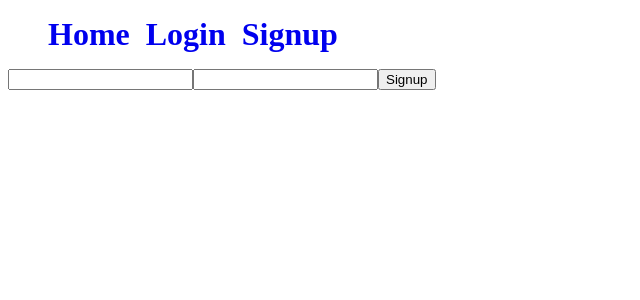
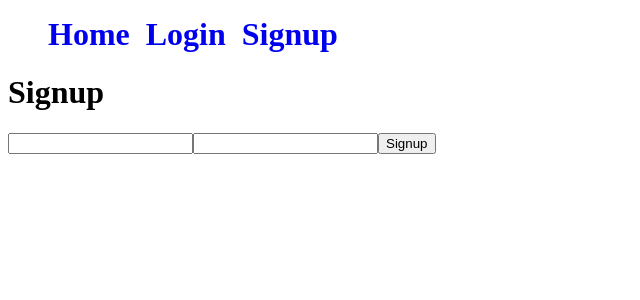
Before and after one commit to Tomislav-Busic/mern-crud, a React (Create React App) app in the folder frontend/: page /signup in a window 1280 px wide. Shown: the top 300 px of the page, without its empty margins (0-640 px from the left). Built offline with nearby package versions, Linux system fonts and the light colour scheme.

Commit message:
LogoutPage

```diff
--- /dev/null
+++ b/frontend/src/pages/LogoutPage.jsx
@@ -0,0 +1,5 @@
+import React from "react";
+
+export const LogoutPage = () => {
+  return <div>LogoutPage</div>;
+};
--- a/frontend/src/pages/SignupPage.jsx
+++ b/frontend/src/pages/SignupPage.jsx
@@ -4,6 +4,7 @@ import { SignupForm } from "../components/SignupForm";
 export const SignupPage = () => {
   return (
     <div>
+      <h1>Signup</h1>
       <SignupForm />
     </div>
   );
```
